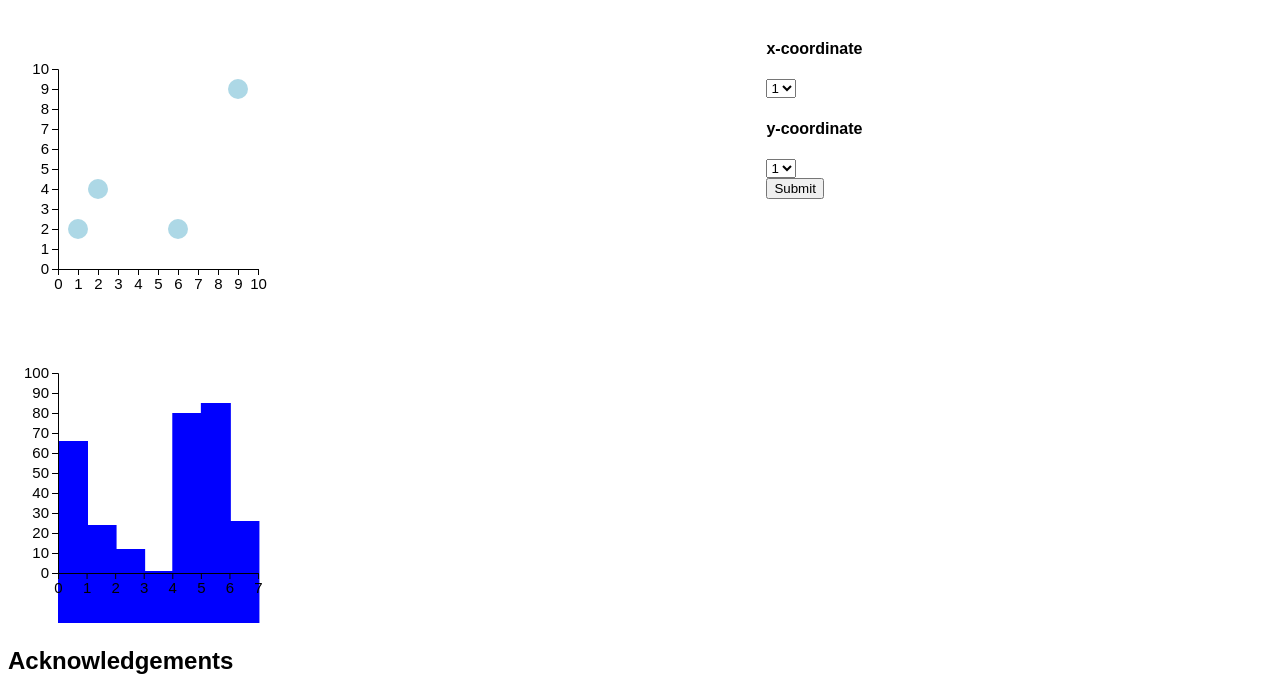
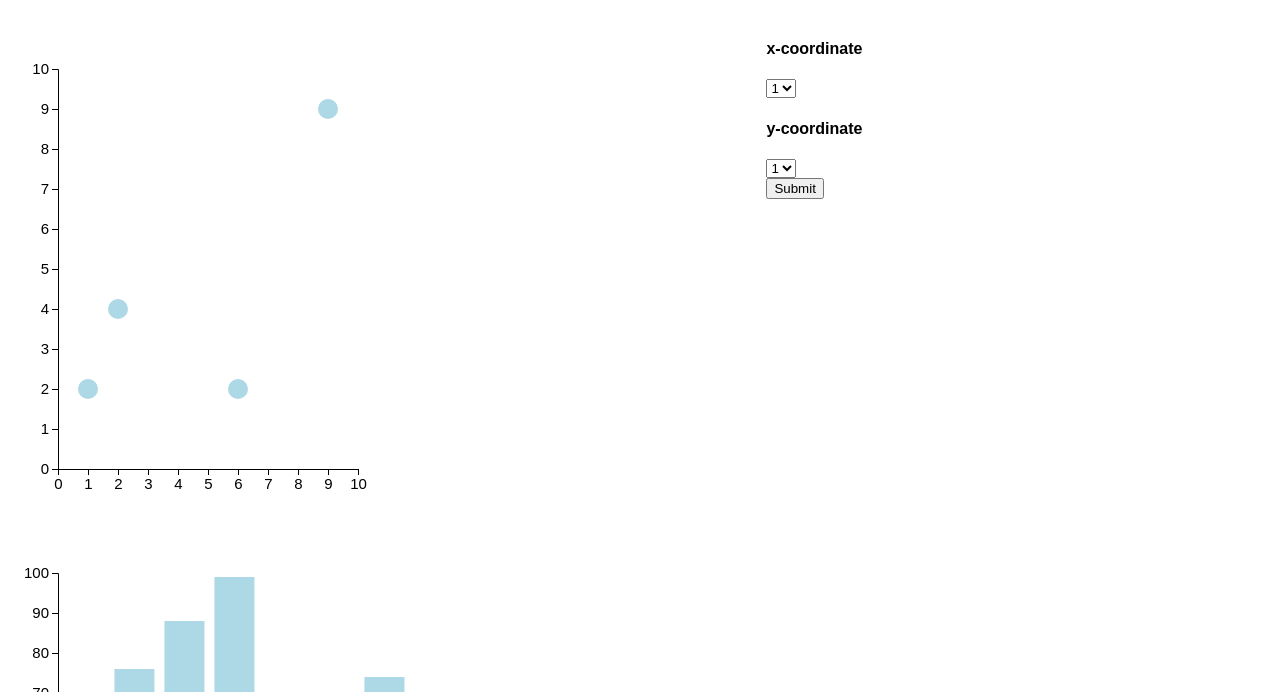
Before and after one commit to DS4200-S23-Class/hw-05-jacq-kate, a plain HTML site: page index.html in a window 1280 px wide. Shown: the part 61-753 px from the top of the page. Drawn offline with Linux system fonts and the light colour scheme.

Commit message:
bar chart done

```diff
--- a/js/main.js
+++ b/js/main.js
@@ -1,6 +1,6 @@
 // declare constants
-const FRAME_HEIGHT = 300;
-const FRAME_WIDTH = 300;
+const FRAME_HEIGHT = 500;
+const FRAME_WIDTH = 400;
 const MARGINS = {left: 50, right: 50, top: 50, bottom: 50};
 
 const VIS_HEIGHT = FRAME_HEIGHT - MARGINS.top - MARGINS.bottom
@@ -55,7 +55,7 @@ d3.csv("data/scatter-data.csv").then((data) => {
 
 	// mouseover
 	function handleMouseover(event, d) {
-		d3.select(this).style("fill", "blue");
+		d3.select(this).style("fill", "slateblue");
 	}
 
 	// mouseleave
@@ -131,7 +131,6 @@ d3.select("#vis2")
 
 // bar plot from bar data
 d3.csv("data/bar-data.csv").then((data) => {
-	console.log(data)
 	const MAX_Y = d3.max(data, (d) => {return parseInt(d.amount)});
 	const Y_SCALE = d3.scaleLinear()
 						.domain([0, MAX_Y + 1])
@@ -142,23 +141,26 @@ d3.csv("data/bar-data.csv").then((data) => {
 						.domain([0, MAX_X + 1])
 						.range([0, VIS_WIDTH]);
 
+	const TICK_SCALE = d3.scaleBand(data.map((d) => d.category),
+									[0, FRAME_WIDTH - MARGINS.right])
+							.paddingInner(0.01);
+
 	// plot
 	FRAME2.selectAll("bars")
 			.data(data)
 			.enter()
 			.append("rect")
 				.attr("class", "bar")
-				.attr("x", (d, i) => {return X_SCALE(i) + MARGINS.left})
-				.attr("y", (d) => {return FRAME_HEIGHT - Y_SCALE(d.amount) - MARGINS.top})
-				.attr("width", 30)
-				.attr("height", (d) => {return Y_SCALE(d.amount) + MARGINS.top})
-				.style("fill", "blue");
+				.attr("x", (d, i) => {return X_SCALE(i + (i/6) + 0.15) + MARGINS.left})
+				.attr("y", (d) => {return Y_SCALE(d.amount) + MARGINS.top})
+				.attr("width", 40)
+				.attr("height", (d) => {return VIS_HEIGHT - Y_SCALE(d.amount)})
+				.style("fill", "lightblue");
 
 	// x axis
 	FRAME2.append("g")
-			.attr("transform",
-					"translate(" + MARGINS.left + "," + (FRAME_HEIGHT - MARGINS.top) + ")")
-				.call(d3.axisBottom(X_SCALE).ticks(6))
+			.attr("transform", "translate(" + MARGINS.left + "," + (FRAME_HEIGHT - MARGINS.top) + ")")
+				.call(d3.axisBottom(TICK_SCALE))
 					.attr("font-size", "15px");
 
 	// y axis
@@ -167,4 +169,35 @@ d3.csv("data/bar-data.csv").then((data) => {
 					"translate(" + MARGINS.left + "," + MARGINS.top + ")")
 				.call(d3.axisLeft(Y_SCALE).ticks(10))
 					.attr("font-size", "15px");
+
+	// tooltip
+	const TOOLTIP = d3.select("#vis2")
+						.append("div")
+							.attr("class", "tooltip")
+							.style("opacity", 0);
+
+	// mouseover
+	function handleMouseover(event, d) {
+		d3.select(this).style("fill", "slateblue");
+		TOOLTIP.style("opacity", 1);
+	}
+
+	// mousemove
+	function handleMousemove(event, d) {
+		TOOLTIP.html("Category: " + d.category + "<br>Amount: " + d.amount)
+				.style("left", (event.pageX + 10) + "px")
+				.style("top", (event.pageY - 50) + "px");
+	}
+
+	// mouseleave
+	function handleMouseleave(event, d) {
+		d3.select(this).style("fill", "lightblue");
+		TOOLTIP.style("opacity", 0);
+	}
+
+	// add event listeners for bars
+	FRAME2.selectAll(".bar")
+			.on("mouseover", handleMouseover)
+			.on("mousemove", handleMousemove)
+			.on("mouseleave", handleMouseleave);
 });
--- a/style.css
+++ b/style.css
@@ -12,6 +12,16 @@ body {
 	align-items: left;
 }
 
+.tooltip {
+	position: absolute;
+	background-color: lightpink;
+	border: solid;
+	border-width: 2px;
+	border-radius: 5px;
+	padding: 5px;
+	color: indianred;
+}
+
 #col1 {
 	flex: 60%;
 }
```
